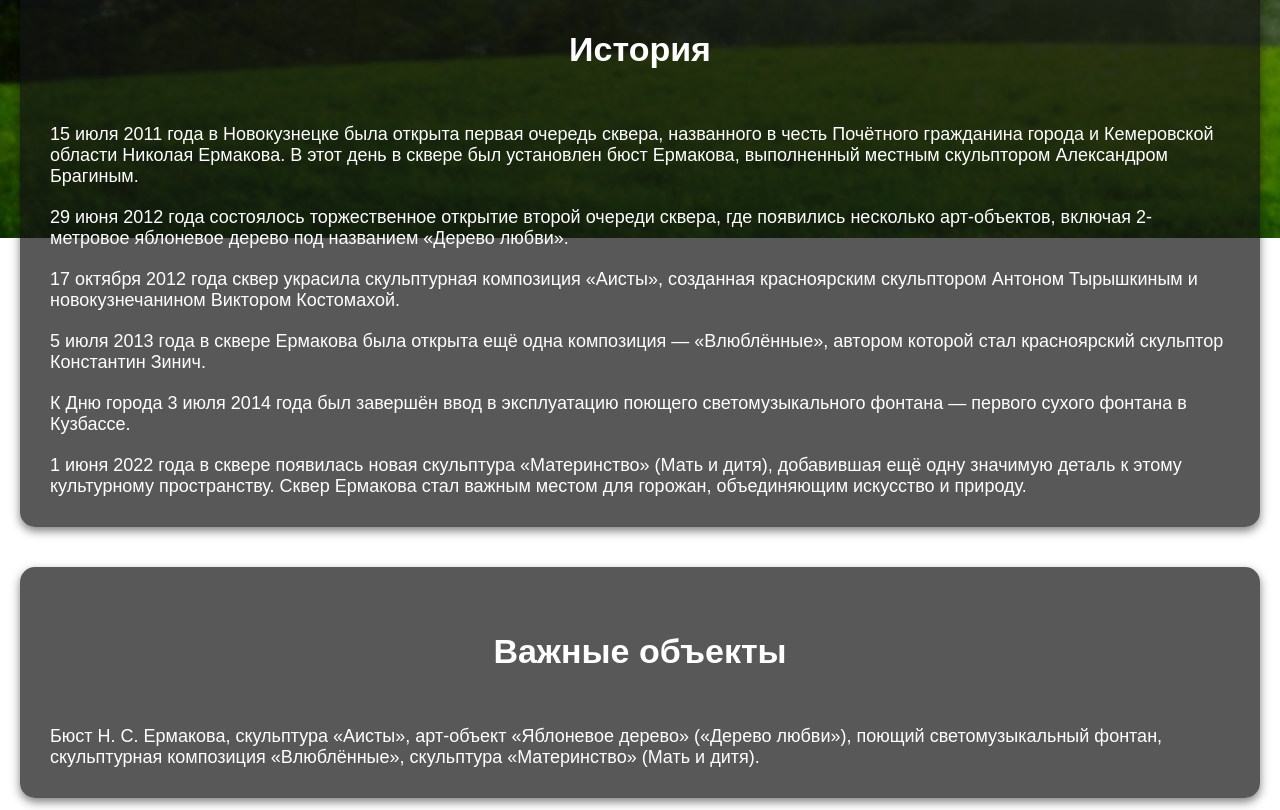
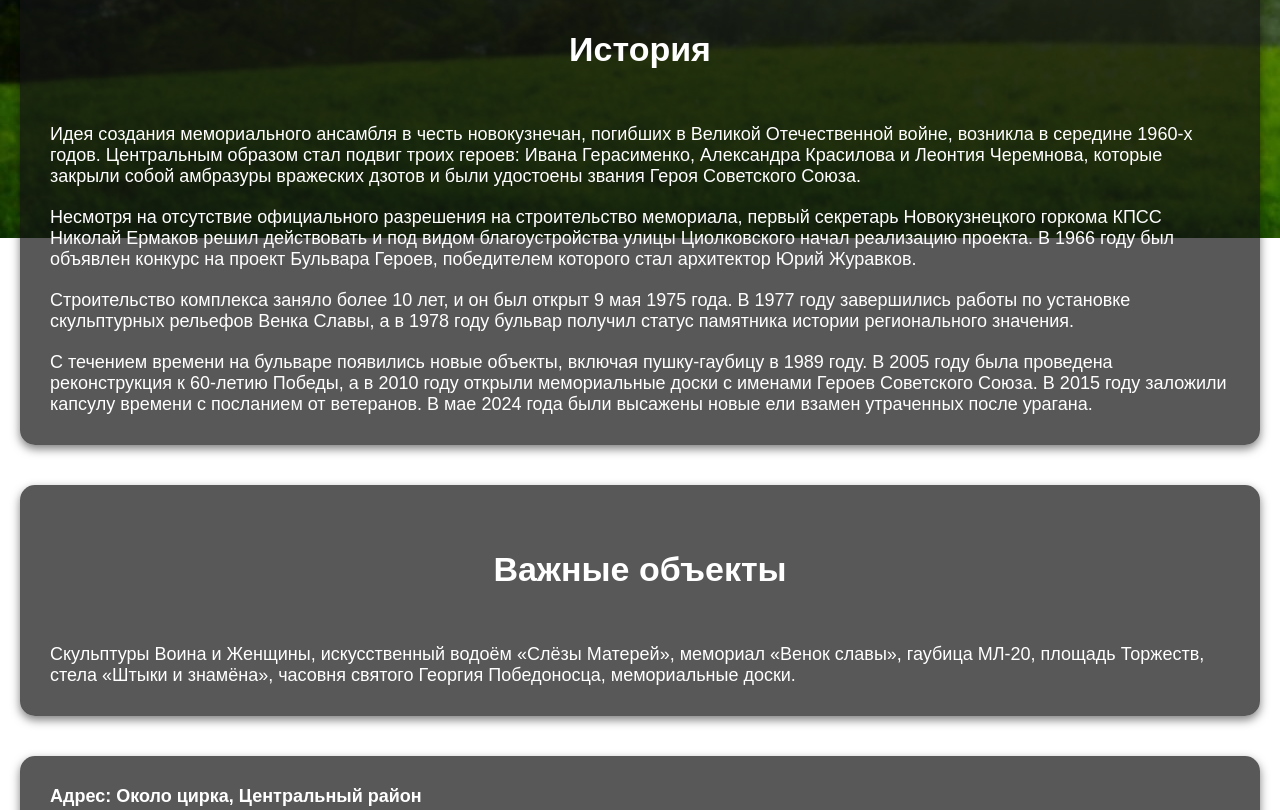
Before and after one commit to felix-4080/felix-4080.github.io, a plain HTML site: page park5.html in a window 1280 px wide. Shown: the part 940-1750 px from the top of the page. Drawn offline with Linux system fonts and the light colour scheme.

Commit message:
ema ya geniy
забыл заменить текст в 5 парке -_-

```diff
--- a/park5.html
+++ b/park5.html
@@ -21,19 +21,17 @@
     <div class="container">
         <div class="block">
             <h4>История</h4>
-            <p>15 июля 2011 года в Новокузнецке была открыта первая очередь сквера, названного в честь Почётного гражданина города и Кемеровской области Николая Ермакова. В этот день в сквере был установлен бюст Ермакова, выполненный местным скульптором Александром Брагиным.</p>
-            <p>29 июня 2012 года состоялось торжественное открытие второй очереди сквера, где появились несколько арт-объектов, включая 2-метровое яблоневое дерево под названием «Дерево любви».
-            </p>
-            <p>17 октября 2012 года сквер украсила скульптурная композиция «Аисты», созданная красноярским скульптором Антоном Тырышкиным и новокузнечанином Виктором Костомахой. </p>
-            <p>5 июля 2013 года в сквере Ермакова была открыта ещё одна композиция — «Влюблённые», автором которой стал красноярский скульптор Константин Зинич. </p>
-            <p>К Дню города 3 июля 2014 года был завершён ввод в эксплуатацию поющего светомузыкального фонтана — первого сухого фонтана в Кузбассе. </p>
-            <p>1 июня 2022 года в сквере появилась новая скульптура «Материнство» (Мать и дитя), добавившая ещё одну значимую деталь к этому культурному пространству. Сквер Ермакова стал важным местом для горожан, объединяющим искусство и природу.</p>
+            <p>Идея создания мемориального ансамбля в честь новокузнечан, погибших в Великой Отечественной войне, возникла в середине 1960-х годов. Центральным образом стал подвиг троих героев: Ивана Герасименко, Александра Красилова и Леонтия Черемнова, которые закрыли собой амбразуры вражеских дзотов и были удостоены звания Героя Советского Союза.</p>
+            <p>Несмотря на отсутствие официального разрешения на строительство мемориала, первый секретарь Новокузнецкого горкома КПСС Николай Ермаков решил действовать и под видом благоустройства улицы Циолковского начал реализацию проекта. В 1966 году был объявлен конкурс на проект Бульвара Героев, победителем которого стал архитектор Юрий Журавков. </p>
+            <p>Строительство комплекса заняло более 10 лет, и он был открыт 9 мая 1975 года. В 1977 году завершились работы по установке скульптурных рельефов Венка Славы, а в 1978 году бульвар получил статус памятника истории регионального значения. </p>
+            <p>С течением времени на бульваре появились новые объекты, включая пушку-гаубицу в 1989 году. В 2005 году была проведена реконструкция к 60-летию Победы, а в 2010 году открыли мемориальные доски с именами Героев Советского Союза. В 2015 году заложили капсулу времени с посланием от ветеранов. В мае 2024 года были высажены новые ели взамен утраченных после урагана.</p>
+
         </div>
     </div>
     <div class="container">
         <div class="block">
             <h4>Важные объекты</h4>
-            <p>Бюст Н. С. Ермакова, скульптура «Аисты», арт-объект «Яблоневое дерево» («Дерево любви»), поющий светомузыкальный фонтан, скульптурная композиция «Влюблённые», скульптура «Материнство» (Мать и дитя).</p>
+            <p>Скульптуры Воина и Женщины, искусственный водоём «Слёзы Матерей», мемориал «Венок славы», гаубица МЛ-20, площадь Торжеств, стела «Штыки и знамёна», часовня святого Георгия Победоносца, мемориальные доски.</p>
         </div>
     </div>
 
```
